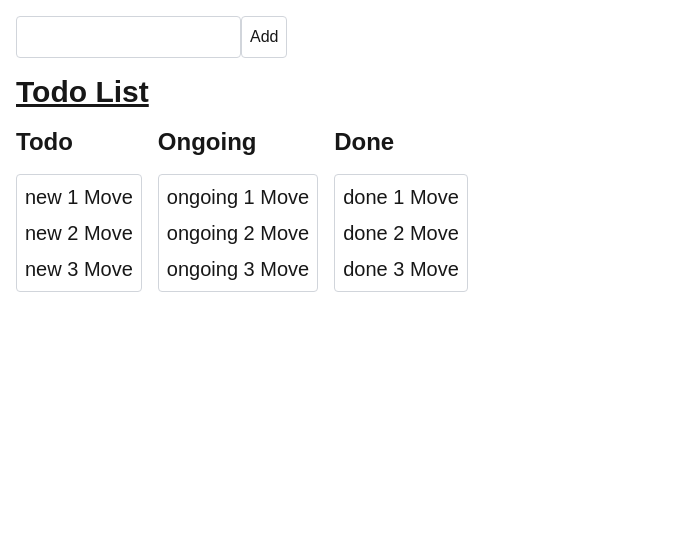
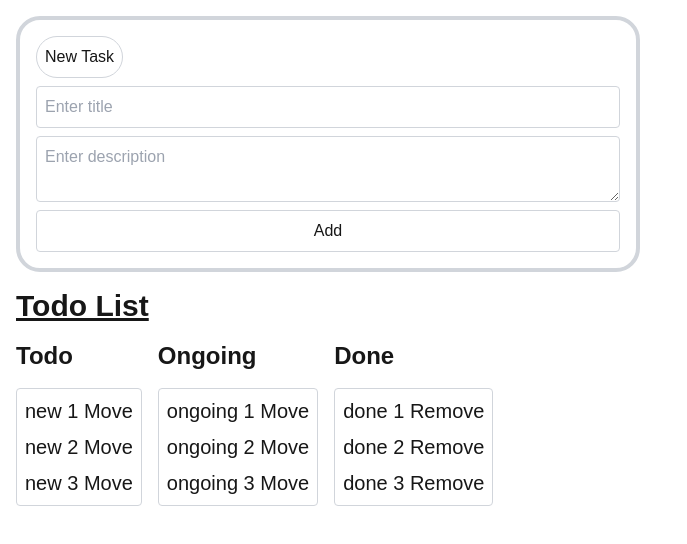
Before and after one commit to tahsinAmin/task-manage, a Next.js app: page / in a window 1280 px wide. Shown: the top 544 px of the page, without its empty margins (0-687 px from the left). Built offline with nearby package versions, Linux system fonts and the light colour scheme.

Commit message:
impr (item): - Each item has a description, status & id along with title - Form input UI adjustment

```diff
--- a/src/app/page.tsx
+++ b/src/app/page.tsx
@@ -2,38 +2,48 @@
 
 import { useState } from "react"
 
+type taskProp = {
+  id: string,
+  title: string,
+  status: string,
+  description: string
+}
+
 export default function Home() {
-  const [newTask, setNewTask] = useState<string[]>(["new 1", "new 2", "new 3"])
-  const [ongoing, setOngoing] = useState<string[]>(["ongoing 1", "ongoing 2", "ongoing 3"])
-  const [done, setDone] = useState<string[]>(["done 1", "done 2", "done 3"])
+  const [newTask, setNewTask] = useState<taskProp[]>([{id: "1", title:"new 1", status:"new", description:"new 1"}, {id: "2", title:"new 2", status:"new", description:"new 2"}, {id: "3", title:"new 3", status:"new", description:"new 3"}])
+  const [ongoing, setOngoing] = useState<taskProp[]>([{id: "4", title:"ongoing 1", status:"ongoing", description:"ongoing 1"}, {id: "5", title:"ongoing 2", status:"ongoing", description:"ongoing 2"}, {id: "6", title:"ongoing 3", status:"ongoing", description:"ongoing 3"}])
+  const [done, setDone] = useState<taskProp[]>([{id: "7", title:"done 1", status:"done", description:"done 1"}, {id: "8", title:"done 2", status:"done", description:"done 2"}, {id: "9", title:"done 3", status:"done", description:"done 3"}])
 
   const handleSubmit = (e: React.FormEvent<HTMLFormElement>) => {
     e.preventDefault()
-    console.log(e.currentTarget.task.value)
-    setNewTask([e.currentTarget.task.value, ...newTask])
+    let newItem = { id: crypto.randomUUID(), title: e.currentTarget.task.value, status: "new", description: e.currentTarget.description.value };
+    setNewTask([newItem, ...newTask])
     e.currentTarget.task.value = ""
+    e.currentTarget.description.value = ""
   }
 
-  const moveToOngoing = (task: string) => {
+  const moveToOngoing = (task: taskProp) => {
     setOngoing([...ongoing, task])
-    setNewTask(newTask.filter((newTask) => newTask !== task))
+    setNewTask(newTask.filter((newTask) => newTask.title !== task.title))
   }
 
-  const moveToDone = (task: string) => {
+  const moveToDone = (task: taskProp) => {
     setDone([...done, task])
-    setOngoing(ongoing.filter((ongoing) => ongoing !== task))
+    setOngoing(ongoing.filter((ongoing) => ongoing.title !== task.title))
   }
 
-  const removeDone = (task: string) => {
-    setDone(done.filter((done) => done !== task))
+  const removeDone = (task: taskProp) => {
+    setDone(done.filter((done) => done.title !== task.title))
   }
 
   return (
     <div className="container mx-auto">
       <div className="flex flex-col gap-4 p-4">
 
-        <form onSubmit={handleSubmit}>
-          <input type="text" name="task" className="border border-gray-300 rounded p-2" />
+        <form onSubmit={handleSubmit} className="flex flex-col gap-2 border border-4 border-gray-300 rounded-3xl p-4 w-1/2">
+          <div className="tag border border-gray-300 rounded-full p-2 display-inline w-fit">New Task</div>
+          <input placeholder="Enter title" name="task" className="border border-gray-300 rounded p-2" />
+          <textarea placeholder="Enter description" name="description" className="border border-gray-300 rounded p-2" />
           <input type="submit" value="Add" className="border border-gray-300 rounded p-2"/>
         </form>
 
@@ -44,7 +54,7 @@ export default function Home() {
               <h2 className="text-2xl font-bold">Todo</h2>
               <ul className="flex flex-col gap-2 border border-gray-300 rounded p-2">
                 {newTask.map((newTask) => (
-                  <li key={newTask} className="text-xl">{newTask} <button onClick={() => moveToOngoing(newTask)}>Move</button></li>
+                  <li key={newTask.id} className="text-xl">{newTask.title} <button onClick={() => moveToOngoing(newTask)}>Move</button></li>
                 ))}
               </ul>
             </div>
@@ -52,7 +62,7 @@ export default function Home() {
               <h2 className="text-2xl font-bold">Ongoing</h2>
               <ul className="flex flex-col gap-2 border border-gray-300 rounded p-2">
                 {ongoing.map((ongoing) => (
-                  <li key={ongoing} className="text-xl">{ongoing} <button onClick={() => moveToDone(ongoing)}>Move</button></li>
+                  <li key={ongoing.id} className="text-xl">{ongoing.title} <button onClick={() => moveToDone(ongoing)}>Move</button></li>
                 ))}
               </ul>
             </div>
@@ -60,7 +70,7 @@ export default function Home() {
               <h2 className="text-2xl font-bold">Done</h2>
               <ul className="flex flex-col gap-2 border border-gray-300 rounded p-2">
                 {done.map((done) => (
-                  <li key={done} className="text-xl">{done} <button onClick={() => removeDone(done)}>Move</button></li>
+                  <li key={done.id} className="text-xl">{done.title} <button onClick={() => removeDone(done)}>Remove</button></li>
                 ))}
               </ul>
             </div>
```
